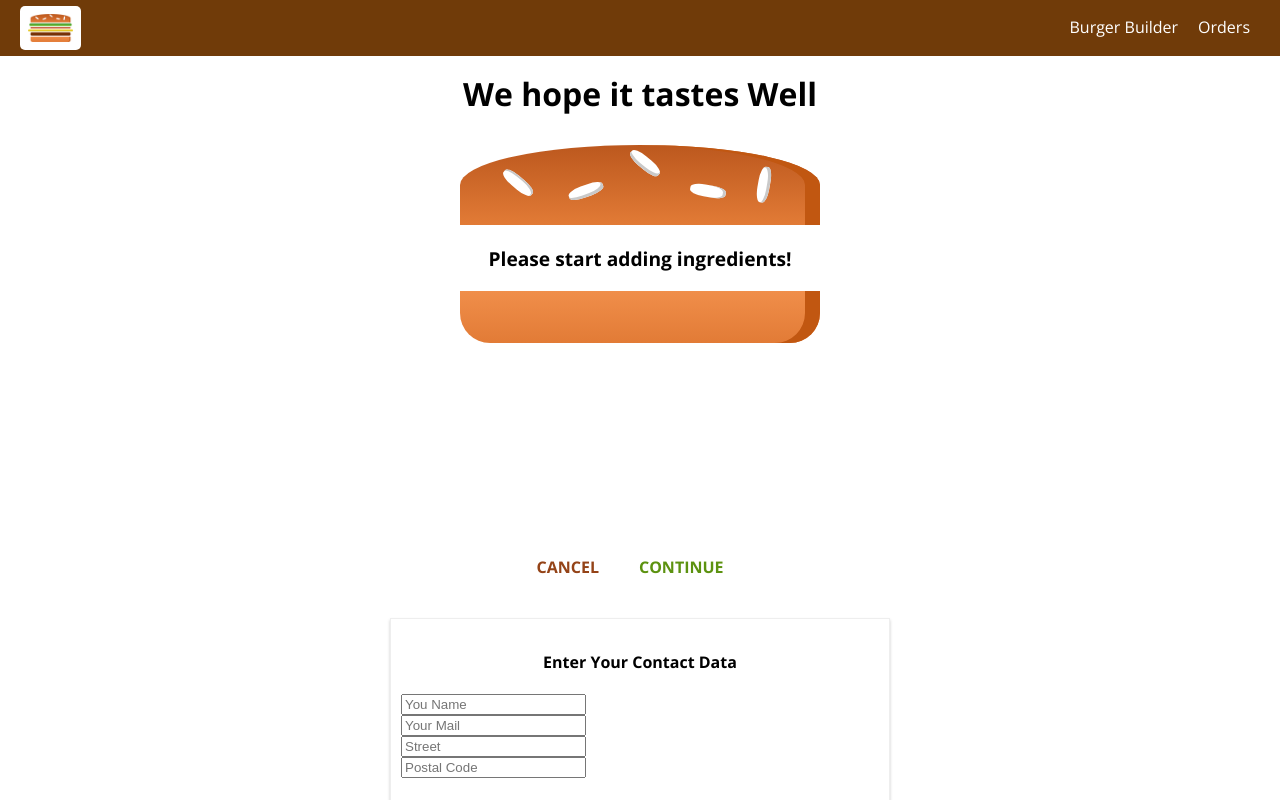
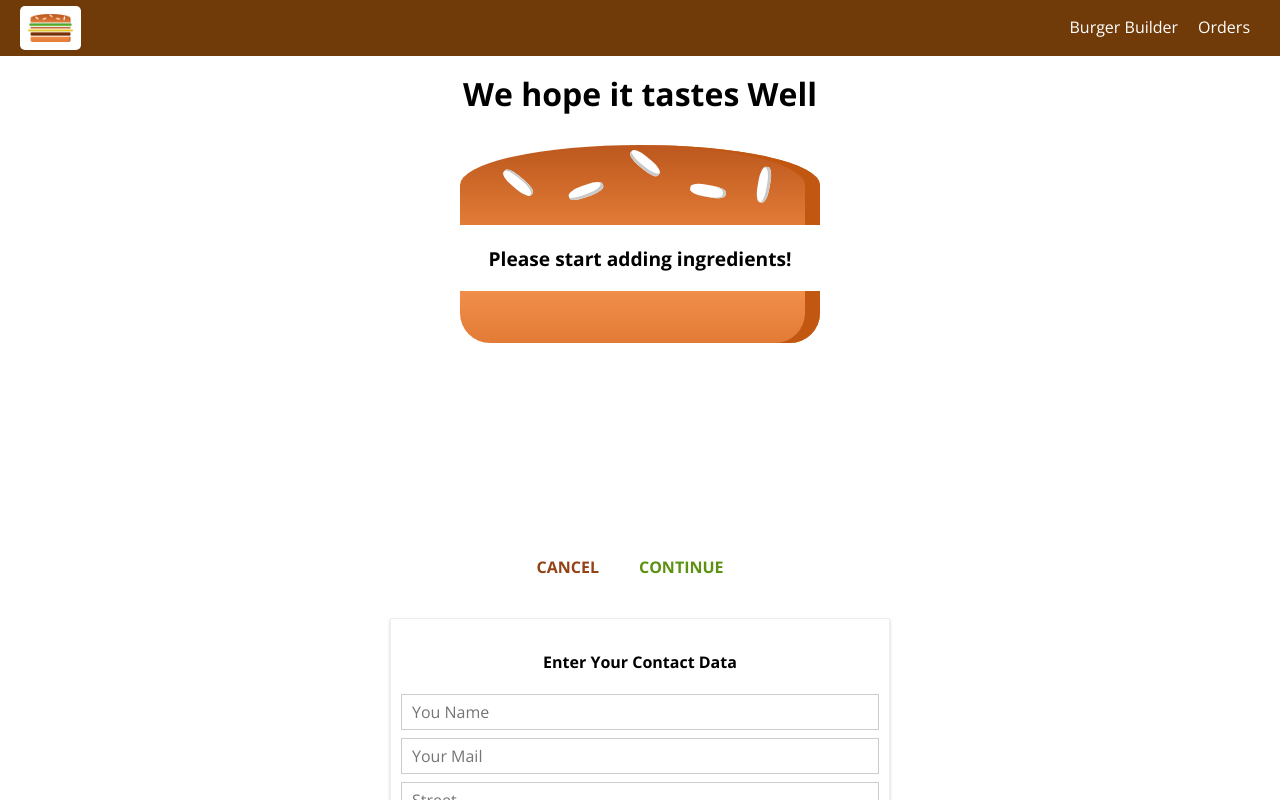
Before and after one commit to DevHSA/react-tut, a React (Create React App) app in the folder react-complete-guide/: page /checkout in a window 1280 px wide. Both pictures are taken after a click on the button "CONTINUE". Shown: the top 800 px of the page. Built offline with nearby package versions, Linux system fonts and the light colour scheme.

Commit message:
Routing Implemented. Over to Forms

```diff
--- a/react-complete-guide/src/components/Order/Order.js
+++ b/react-complete-guide/src/components/Order/Order.js
@@ -3,12 +3,26 @@ import classes from './Order.module.css'
 
 const Order = (props) => {
 
+    let ingredientsArray = Object.keys(props.ingredients).map(item => {
 
+        return { ingredient: item, value: props.ingredients[item]}
+
+    })
+
+    console.log(ingredientsArray)
     return(
 
         <div className={classes.Order}>
-            <p>Ingredients: Salad (1)</p>
-            <p>Price: <strong>Rupees 5.45</strong></p>
+            <p>Ingredients:
+            {
+                ingredientsArray.map(item=> {
+
+                    return <span key={item.ingredient} style={{textTransform: 'capitalize', display:'inline-block', margin:'0 8px', border: '1px solid #ccc', padding: '5px' }}>{item.ingredient}  ({item.value})</span>;
+                })
+
+            }
+            </p>
+            <p>Price: <strong>Rupees {Number.parseFloat(props.price).toFixed(2)}</strong></p>
         </div>
 
     );
--- /dev/null
+++ b/react-complete-guide/src/components/UI/Input/Input.js
@@ -0,0 +1,26 @@
+import React from "react";
+import classes from "./Input.module.css";
+
+const Input = (props) => {
+  let inputElement = null;
+
+  switch (props.inputtype) {
+    case "input" :
+      inputElement = <input className={classes.InputElement} {...props} />;
+      break;
+    case "textarea":
+      inputElement = <textarea className={classes.InputElement} {...props} />;
+      break;
+    default:
+      inputElement = <input className={classes.InputElement} {...props} />;
+  }
+
+  return (
+    <div>
+      <label className={classes.Label}>{props.label}</label>
+      {inputElement}
+    </div>
+  );
+};
+
+export default Input;
--- /dev/null
+++ b/react-complete-guide/src/components/UI/Input/Input.module.css
@@ -0,0 +1,34 @@
+.Input {
+
+    width: 100%;
+    padding: 10px;
+    box-sizing: border-box;
+
+}
+
+.Label{
+
+    font-weight: bold;
+    display: block;
+    margin-bottom: 8px;
+}
+
+.InputElement {
+
+    outline:none;
+    border: 1px solid #CCC;
+    background-color: white;
+    font: inherit;
+    padding: 6px 10px;
+    width: 100%;
+    display: block;
+    box-sizing: border-box;
+
+
+}
+
+.InputElement:focus{
+
+    outline: none;
+    background-color: #CCC;
+}
--- a/react-complete-guide/src/containers/Checkout/ContactData/ContactData.js
+++ b/react-complete-guide/src/containers/Checkout/ContactData/ContactData.js
@@ -1,28 +1,36 @@
-import React, { Component } from 'react'
-import Button from '../../../components/UI/Button/Button'
-import classes from './ContactData.module.css'
-import axios from '../../../axios-orders'
-import Spinner from '../../../components/UI/Spinner/Spinner'
+import React, { Component } from "react";
+import Button from "../../../components/UI/Button/Button";
+import classes from "./ContactData.module.css";
+import axios from "../../../axios-orders";
+import Spinner from "../../../components/UI/Spinner/Spinner";
+import Input from "../../../components/UI/Input/Input";
 
 export class ContactData extends Component {
+  state = {
+    orderForm: {
+      name: {
 
-    state= {
-
-        name: '',
-        email: '',
-        address: {
-
-            street: '',
-            postalCode: '',
+        elementType: 'input',
+        elementConfig: {
+            type: 'text',
+            placeholder:'Your Name'
+        },
+        value:''
 
       },
+      street: "Teststreet 1",
+      zipCode: "41351",
+      country: "Germany",
+      email: "test@test.com",
+      deliveryMethod: "fastest",
+    },
+
     loading: false,
-
-    }
+  };
 
   orderHandler = (event) => {
     event.preventDefault();
-        console.log(this.props.ingredients)
+    console.log(this.props.ingredients);
 
     //  alert('You continue!');
     this.setState({ loading: true });
@@ -30,50 +38,73 @@ export class ContactData extends Component {
       ingredients: this.props.ingredients,
       price: this.props.price,
       customer: {
-                name: 'Max Schwarzmüller',
+        name: "Max Schwarzmüller",
         address: {
-                    street: 'Teststreet 1',
-                    zipCode: '41351',
-                    country: 'Germany'
+          street: "Teststreet 1",
+          zipCode: "41351",
+          country: "Germany",
         },
-                email: 'test@test.com'
+        email: "test@test.com",
       },
-            deliveryMethod: 'fastest'
-        }
-        axios.post('/orders.json', order)
-            .then(response => {
+      deliveryMethod: "fastest",
+    };
+
+    axios
+      .post("/orders.json", order)
+      .then((response) => {
         this.setState({ loading: false });
-                this.props.history.push('/')
+        this.props.history.push("/");
       })
-            .catch(error => {
+      .catch((error) => {
         this.setState({ loading: false });
       });
-
-    }
+  };
 
   render() {
+    let form = (
+      <form>
+        <Input
+          inputtype="input"
+          type="text"
+          name="name"
+          placeholder="You Name"
+        />
+        <Input
+          inputtype="input"
+          type="email"
+          name="email"
+          placeholder="Your Mail"
+        />
+        <Input
+          inputtype="input"
+          type="text"
+          name="street"
+          placeholder="Street"
+        />
+        <Input
+          inputtype="input"
+          type="text"
+          name="postal"
+          placeholder="Postal Code"
+        />
 
-            let form = <form>
-            <input className={classes.Input} type="text" name="name" placeholder="You Name" />
-            <input className={classes.Input} type="email" name="email" placeholder="Your Mail" />
-            <input className={classes.Input} type="text" name="street" placeholder="Street" />
-            <input className={classes.Input} type="text" name="postal" placeholder="Postal Code" />
+        <Button btnType="Success" clicked={this.orderHandler}>
+          ORDER
+        </Button>
+      </form>
+    );
 
-            <Button btnType="Success" clicked={this.orderHandler}>ORDER</Button>
-            </form>;
-
-            if(this.state.loading){
-                form = <Spinner/>
+    if (this.state.loading) {
+      form = <Spinner />;
     }
-
 
     return (
       <div className={classes.ContactData}>
         <h4>Enter Your Contact Data</h4>
         {form}
       </div>
-        )
+    );
   }
 }
 
-export default ContactData
+export default ContactData;
--- a/react-complete-guide/src/containers/Checkout/ContactData/ContactData.module.css
+++ b/react-complete-guide/src/containers/Checkout/ContactData/ContactData.module.css
@@ -8,11 +8,6 @@
   box-sizing: border-box;
 }
 
-.Input {
-
-    display:block;
-}
-
 @media (min-width: 600px) {
     .ContactData {
       width: 500px;
--- a/react-complete-guide/src/containers/Orders/Orders.js
+++ b/react-complete-guide/src/containers/Orders/Orders.js
@@ -1,55 +1,49 @@
-import React from 'react'
-import Order from '../../components/Order/Order'
-import axios from '../../axios-orders'
+import React from "react";
+import Order from "../../components/Order/Order";
+import axios from "../../axios-orders";
+import withErrorhandler from "../../hoc/withErrorHandler/withErrorHandler";
 
 class Orders extends React.Component {
+  state = {
+    orders: [],
+    loading: true,
+  };
 
+  componentDidMount() {
+    axios
+      .get("/orders.json")
+      .then((res) => {
+        let OrderArray = [];
+        for (let key in res.data) {
+          OrderArray.push({
+            ...res.data[key],
+            id: key,
+          });
+        }
 
-    state ={
+        this.setState({ loading: false, orders: OrderArray });
+        console.log("State", this.state.orders);
+      })
+      .catch((err) => {
+        this.setState({ loading: false });
+      });
+  }
 
-        orders: [],
-        loading: true,
-    }
-
-    componentDidMount(){
-
-        axios.get('/orders.json').then(res=>{
-
-            let OrderArray = [];
-            for(let key in res.data) {
-
-                OrderArray.push({
-
-                    ...res.data[key],
-                    id: key
-
-                })
-
-            }
-
-
-            console.log(res.data);
-            this.setState({loading:false , orders: OrderArray });
-        }).catch(err=>{
-
-            this.setState({loading:false});
-        })
-
-    }
-
-    render() {
-
-        return (<div>
-
-            <Order />
-            <Order />
-
-        </div>);
-
-    }
-
-
-
+  render() {
+    return (
+      <div>
+        {this.state.orders.map((order) => {
+          return (
+            <Order
+              key={order.id}
+              ingredients={order.ingredients}
+              price={order.price}
+            />
+          );
+        })}
+      </div>
+    );
+  }
 }
 
-export default Orders;
+export default withErrorhandler(Orders, axios);
```
Also changed, not shown: 1 other file (tests, documents, lock files or other folders). Lines whose indentation alone changed are shown as unchanged.
